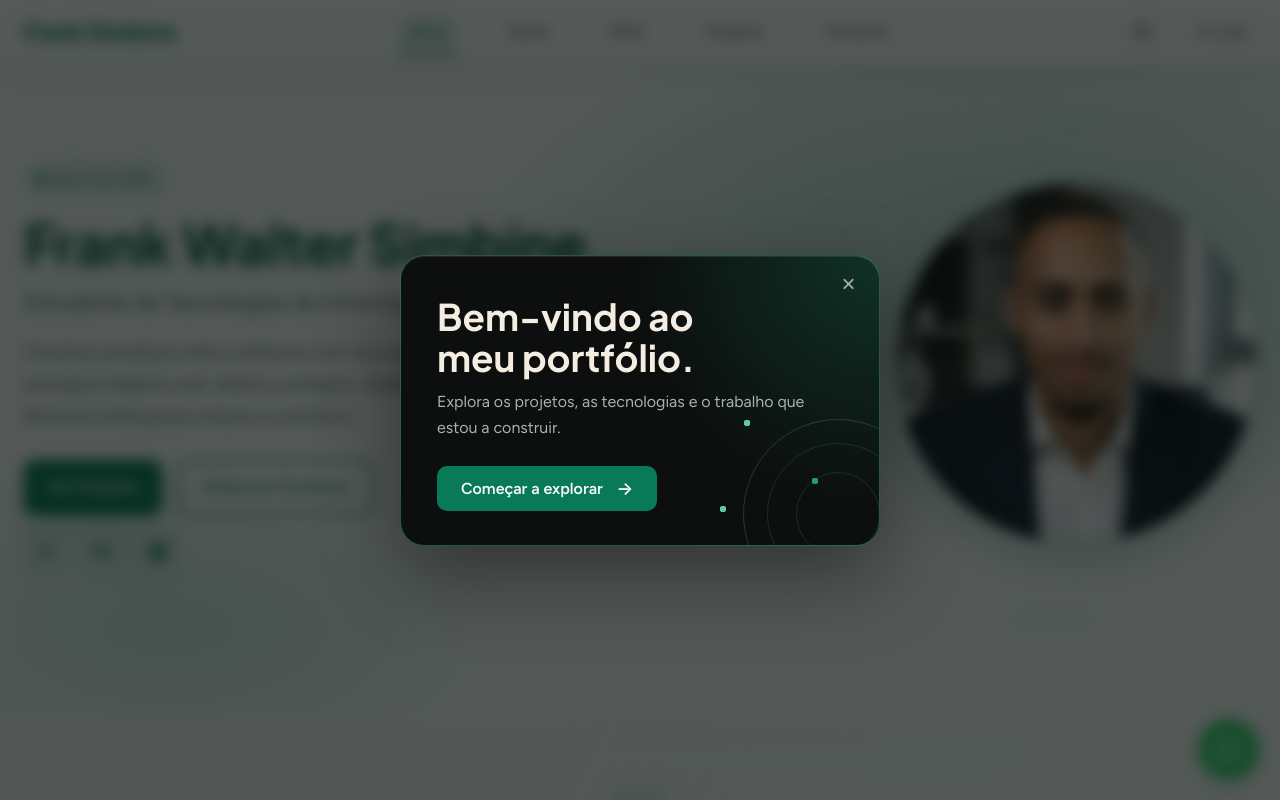
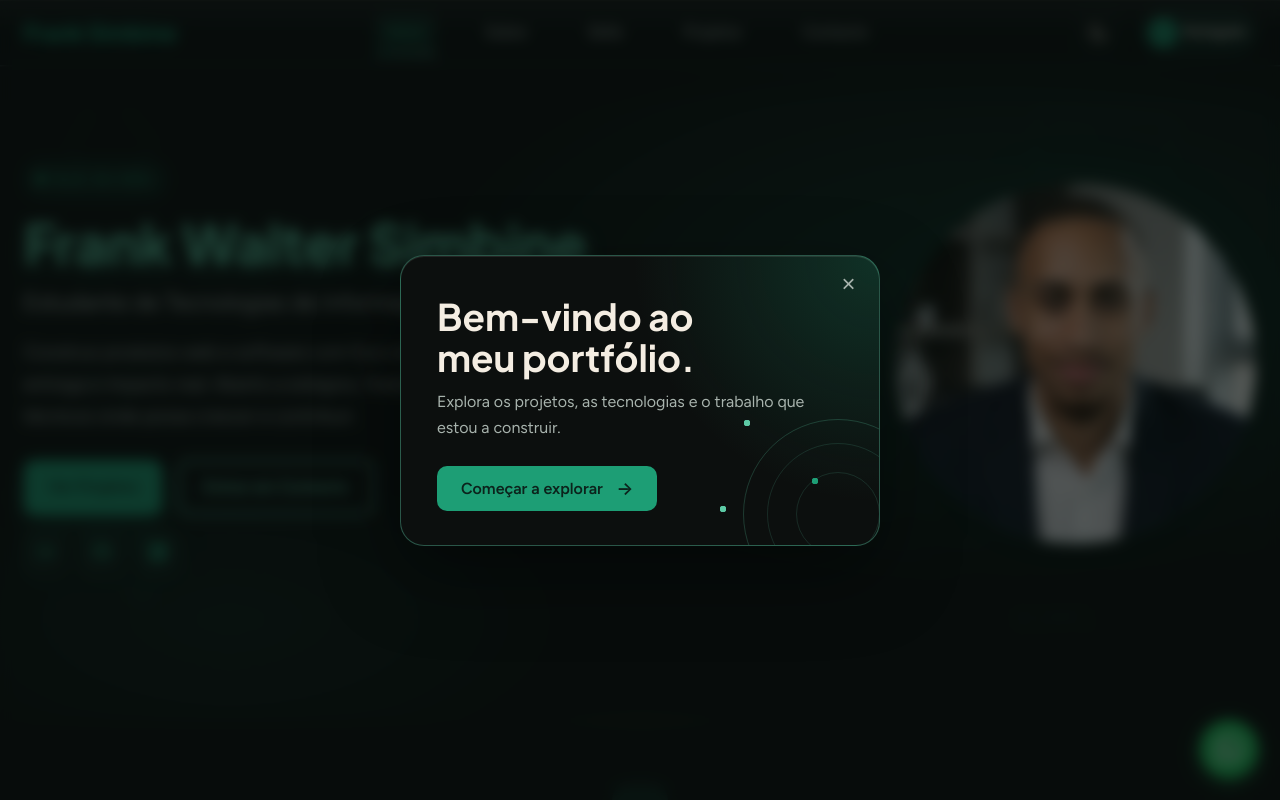
Before and after one commit to FrankWalterr/Frank-Walter-Simbine-Portfolio, a React (Vite) app: page / in a window 1280 px wide. Shown: the top 800 px of the page. Built offline with nearby package versions, Linux system fonts and the light colour scheme.

Commit message:
Nova visaoooo

```diff
--- a/src/components/Navbar.jsx
+++ b/src/components/Navbar.jsx
@@ -11,8 +11,10 @@ const navItems = [
 ]
 
 export function Navbar({ activeSection }) {
-  const { t, toggleTheme, toggleLang, theme } = useApp()
+  const { t, toggleTheme, toggleLang, theme, lang } = useApp()
   const [menuOpen, setMenuOpen] = useState(false)
+  const languageName = lang === 'pt' ? 'Português' : 'English'
+  const languageCode = lang === 'pt' ? 'PT' : 'EN'
 
   const handleNavClick = (e, href) => {
     if (href === '#') return
@@ -47,9 +49,8 @@ export function Navbar({ activeSection }) {
               <span>{theme === 'dark' ? 'Modo escuro' : 'Modo claro'}</span>
             </button>
             <button type="button" className="nav-mobile-lang" onClick={toggleLang} aria-label={t('a11y.toggleLang')}>
-              <span>PT</span>
-              <span className="nav-mobile-lang-divider" aria-hidden="true">|</span>
-              <span>EN</span>
+              <span className="nav-language-code">{languageCode}</span>
+              <span className="nav-language-name">{languageName}</span>
             </button>
           </div>
         </nav>
@@ -58,7 +59,10 @@ export function Navbar({ activeSection }) {
             <span className="icon-sun"><Icon name="sun" size={20}/></span>
             <span className="icon-moon"><Icon name="moon" size={20}/></span>
           </button>
-          <button type="button" className="btn-icon btn-lang btn-desktop-only" onClick={toggleLang} aria-label={t('a11y.toggleLang')}>PT | EN</button>
+          <button type="button" className="btn-icon btn-lang btn-desktop-only" onClick={toggleLang} aria-label={`${t('a11y.toggleLang')}: ${languageName}`}>
+            <span className="nav-language-code">{languageCode}</span>
+            <span className="nav-language-name">{languageName}</span>
+          </button>
           <button
             type="button"
             className="btn-mobile-toggle"
--- a/src/context/AppContext.jsx
+++ b/src/context/AppContext.jsx
@@ -6,8 +6,7 @@ const AppContext = createContext(null)
 function getInitialTheme() {
   const stored = localStorage.getItem('portfolio-theme')
   if (stored) return stored
-  if (typeof window !== 'undefined' && window.matchMedia?.('(prefers-color-scheme: dark)')?.matches) return 'dark'
-  return 'light'
+  return 'dark'
 }
 
 export function AppProvider({ children }) {
--- a/src/data/translations.js
+++ b/src/data/translations.js
@@ -73,7 +73,7 @@ export const translations = {
         {
           title: 'Hacker Ético',
           issuer: 'Cisco Networking Academy',
-          date: 'Em andamento',
+          date: 'Em andamento — 70h',
           inProgress: true,
           url: '',
           tags: ['Ethical Hacking', 'Penetration Testing', 'Vulnerability Assessment']
--- a/src/index.css
+++ b/src/index.css
@@ -636,6 +636,45 @@ main {
   justify-content: center;
 }
 
+.btn-lang {
+  display: inline-flex;
+  align-items: center;
+  gap: 0.42rem;
+  min-width: 6.35rem;
+  padding: 0.36rem 0.55rem 0.36rem 0.4rem;
+  border-radius: 999px;
+  background: color-mix(in srgb, var(--accent-soft) 68%, transparent);
+  border-color: color-mix(in srgb, var(--accent) 28%, var(--border));
+  color: var(--text-primary);
+  font-weight: 700;
+}
+
+.btn-lang:hover,
+.btn-lang:focus-visible {
+  background: color-mix(in srgb, var(--accent-soft) 100%, transparent);
+  border-color: color-mix(in srgb, var(--accent) 52%, var(--border));
+}
+
+.nav-language-code {
+  display: inline-grid;
+  width: 1.72rem;
+  height: 1.72rem;
+  place-items: center;
+  border-radius: 50%;
+  background: var(--accent);
+  color: var(--on-accent);
+  font-size: 0.68rem;
+  font-weight: 800;
+  letter-spacing: 0.04em;
+  box-shadow: 0 3px 9px color-mix(in srgb, var(--accent) 25%, transparent);
+}
+
+.nav-language-name {
+  font-size: 0.78rem;
+  line-height: 1;
+  letter-spacing: 0.01em;
+}
+
 .btn-theme .icon-moon {
   display: none;
 }
@@ -3026,6 +3065,51 @@ main {
     0 0 56px -8px var(--accent-soft);
 }
 
+/* No modo claro o formulário é uma superfície limpa, sem o brilho rotativo. */
+[data-theme="light"] .contact-form-wrapper {
+  background: #FFFFFF;
+  border-color: #B9D7C9;
+  box-shadow: 0 1px 0 rgba(255, 255, 255, 0.96) inset, 0 12px 28px rgba(16, 38, 29, 0.08);
+}
+
+[data-theme="light"] .contact-form-wrapper::after {
+  display: none;
+}
+
+[data-theme="light"] .contact-form-wrapper:hover,
+[data-theme="light"] .contact-form-wrapper:focus-within {
+  border-color: #6BAF91;
+  box-shadow: 0 1px 0 rgba(255, 255, 255, 0.96) inset, 0 15px 30px rgba(16, 38, 29, 0.11);
+}
+
+[data-theme="light"] .contact-form {
+  background: transparent !important;
+  border: 0 !important;
+  border-radius: 0 !important;
+  box-shadow: none !important;
+  padding: 0 !important;
+}
+
+[data-theme="light"] .contact-form::before,
+[data-theme="light"] .contact-form::after {
+  display: none !important;
+  content: none !important;
+}
+
+[data-theme="light"] .form-group input,
+[data-theme="light"] .form-group textarea {
+  background: #FFFFFF;
+  border-color: #B9D7C9;
+  box-shadow: none;
+}
+
+[data-theme="light"] .form-group input:focus,
+[data-theme="light"] .form-group textarea:focus {
+  border-color: #087A57;
+  box-shadow: 0 0 0 3px rgba(8, 122, 87, 0.12);
+  transform: none;
+}
+
 .contact-form {
   display: flex;
   flex-direction: column;
@@ -3125,12 +3209,14 @@ main {
 }
 
 .form-actions {
-  display: flex;
-  flex-wrap: wrap;
+  display: grid;
+  grid-template-columns: repeat(2, minmax(0, 1fr));
   gap: 0.55rem;
 }
 
 .form-actions .btn {
+  width: 100%;
+  justify-content: center;
   gap: 0.4rem;
   padding: 0.6rem 1.1rem;
   font-size: 0.9rem;
@@ -3726,8 +3812,12 @@ main {
     justify-content: center;
   }
 
-  .nav-mobile-lang-divider {
-    opacity: 0.6;
+  .nav-mobile-lang {
+    justify-content: flex-start;
+  }
+
+  .nav-mobile-lang .nav-language-name {
+    font-size: 0.88rem;
   }
 
   .btn-mobile-toggle {
```
Also changed, not shown: 1 other file (tests, documents, lock files or other folders).
